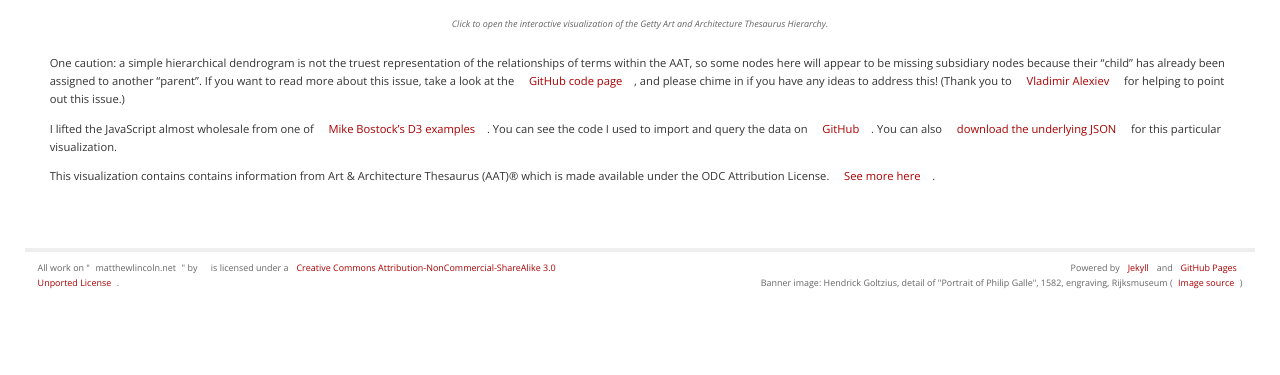
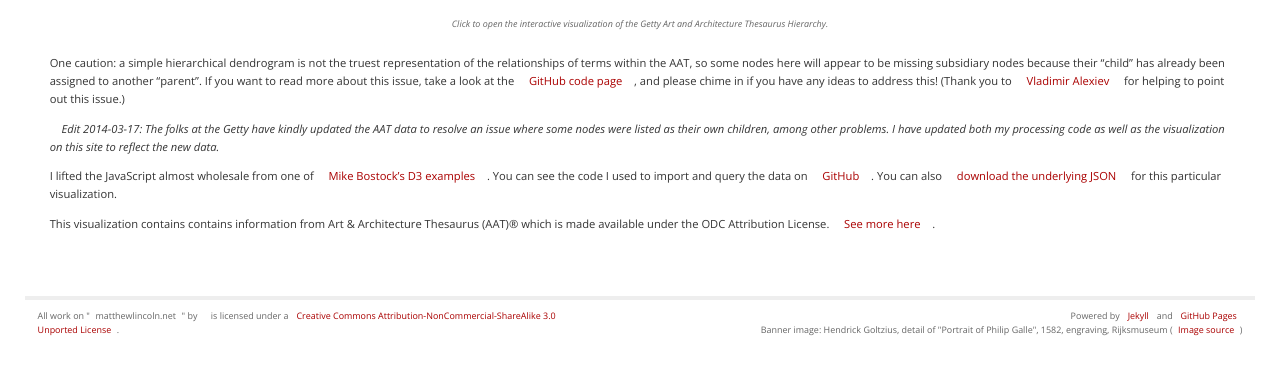
Before and after one commit to mdlincoln/mdlincoln.github.io, a Jekyll site: the page built from _posts/2014-02-12-hierarchies-of-the-getty.md, in a window 1280 px wide, cut to the strip 1003-1385 px from the top of the page. Shown: the top 375 px of the strip. Built offline with Jekyll 4.4.1, drawn with Linux system fonts in a browser that asks for light colours; some web fonts are replaced; before the commit the page ends 1338 px from its top, so only the background shows below that.

Commit message:
Update post

```diff
--- a/_posts/2014-02-12-hierarchies-of-the-getty.md
+++ b/_posts/2014-02-12-hierarchies-of-the-getty.md
@@ -23,6 +23,8 @@ One caution: a simple hierarchical dendrogram is not the truest representation o
 If you want to read more about this issue, take a look at the [GitHub code page](https://github.com/mdlincoln/getty_vocab/issues/1), and please chime in if you have any ideas to address this!
 (Thank you to [Vladimir Alexiev](https://twitter.com/valexiev1/status/437852989022162944) for helping to point out this issue.)
 
+*Edit 2014-03-17: The folks at the Getty have kindly updated the AAT data to resolve an issue where some nodes were listed as their own children, among other problems. I have updated both my processing code as well as the visualization on this site to reflect the new data.*
+
 I lifted the JavaScript almost wholesale from one of [Mike Bostock's D3 examples](http://bl.ocks.org/mbostock/4339083).
 You can see the code I used to import and query the data on [GitHub](https://github.com/mdlincoln/getty_vocab).
 You can also [download the underlying JSON](/assets/docs/aat-hierarchy.json) for this particular visualization.
```
